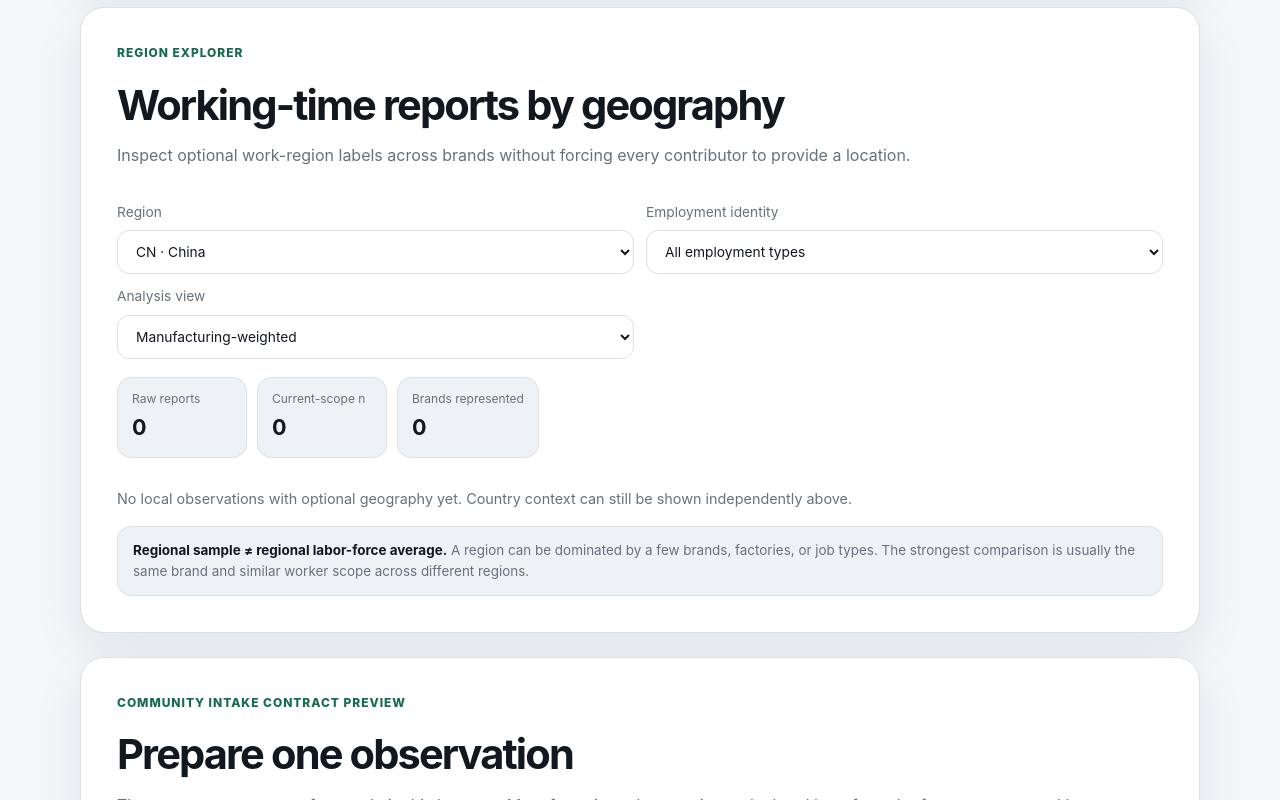
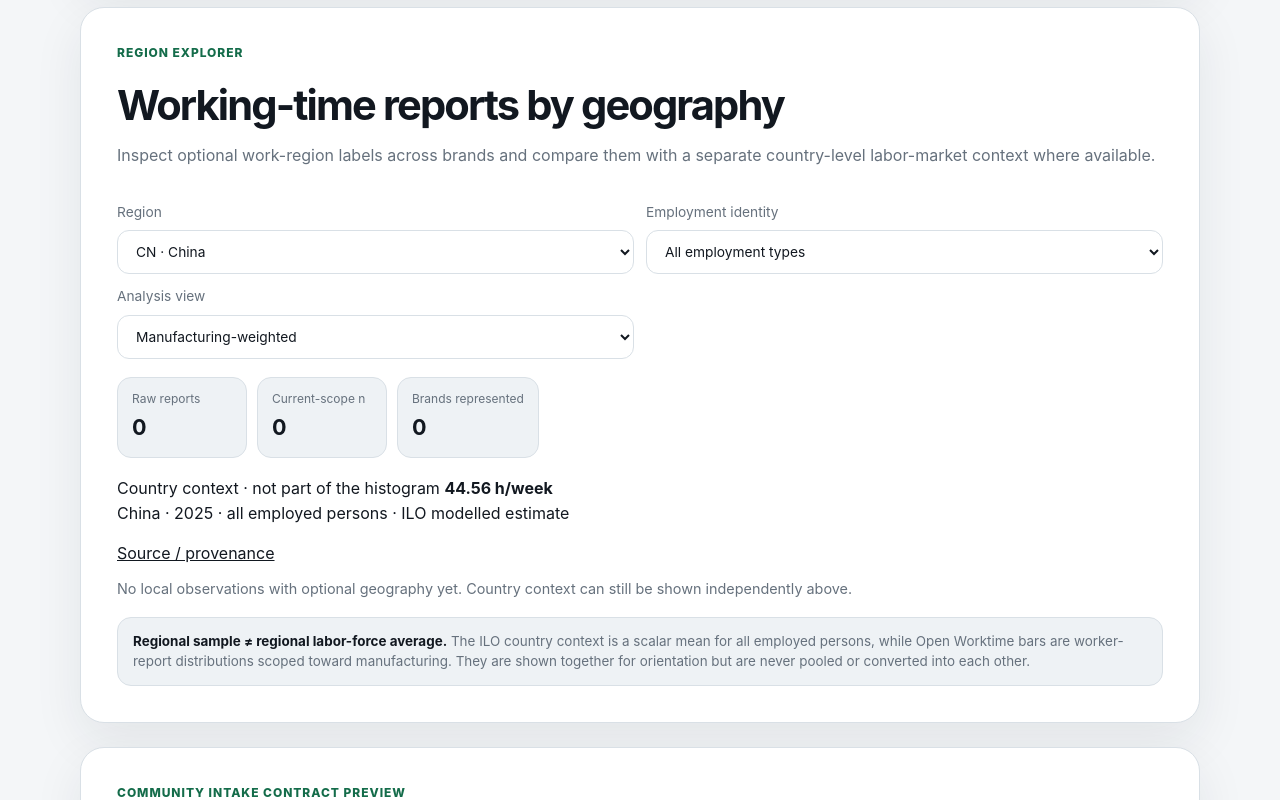
Before and after one commit to 6jingyong/open-worktime, a plain HTML site: page index.html in a window 1280 px wide. Shown: the part 2000-2800 px from the top of the page. Drawn offline with Linux system fonts and the light colour scheme.

Commit message:
ui: show country mean as separate regional context

```diff
--- a/index.html
+++ b/index.html
@@ -32,7 +32,7 @@
         <datalist id="brand-options"></datalist>
         <button id="brand-search-button" type="button">View distribution</button>
       </div>
-      <p class="demo-notice">The catalog contains a small real brand/owner seed and one evidence-backed production-location pilot. Bundled working-time observations remain fictional demo data only.</p>
+      <p class="demo-notice">The catalog contains a small real brand/owner seed, one evidence-backed production-location pilot, and a small ILO country context snapshot. Bundled brand-level working-time observations remain fictional demo data only.</p>
     </section>
 
     <section class="panel" id="brand-panel" aria-live="polite">
@@ -90,7 +90,7 @@
         <div>
           <p class="eyebrow">Region explorer</p>
           <h2>Working-time reports by geography</h2>
-          <p class="muted">Inspect optional work-region labels across brands without forcing every contributor to provide a location.</p>
+          <p class="muted">Inspect optional work-region labels across brands and compare them with a separate country-level labor-market context where available.</p>
         </div>
       </div>
 
@@ -127,11 +127,20 @@
         </div>
       </div>
 
+      <aside id="region-country-context" class="country-context" hidden>
+        <div>
+          <span class="country-context-label">Country context · not part of the histogram</span>
+          <strong id="region-country-context-value">—</strong>
+          <p id="region-country-context-meta"></p>
+        </div>
+        <a id="region-country-context-source" href="#" target="_blank" rel="noreferrer">Source / provenance</a>
+      </aside>
+
       <div class="histogram" id="region-histogram" aria-label="Regional weekly working hours distribution"></div>
       <p id="region-empty" class="region-empty"></p>
       <div class="region-warning">
         <strong>Regional sample ≠ regional labor-force average.</strong>
-        A region can be dominated by a few brands, factories, or job types. The strongest comparison is usually the same brand and similar worker scope across different regions.
+        The ILO country context is a scalar mean for all employed persons, while Open Worktime bars are worker-report distributions scoped toward manufacturing. They are shown together for orientation but are never pooled or converted into each other.
       </div>
     </section>
 
@@ -239,7 +248,7 @@
   </main>
 
   <footer>
-    <span>Open Worktime · MIT code · mixed-license entity data · no real bundled worktime reports</span>
+    <span>Open Worktime · MIT code · mixed-license data · no real bundled brand-level worktime reports</span>
     <a href="https://github.com/6jingyong/open-worktime">GitHub</a>
   </footer>
 
```
